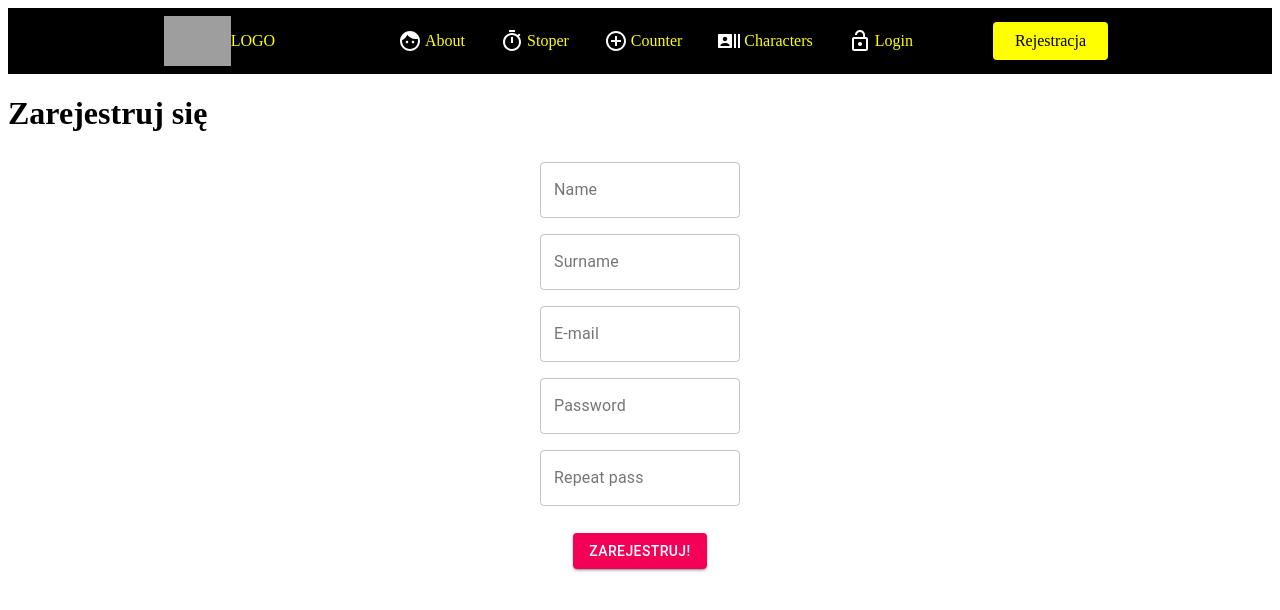
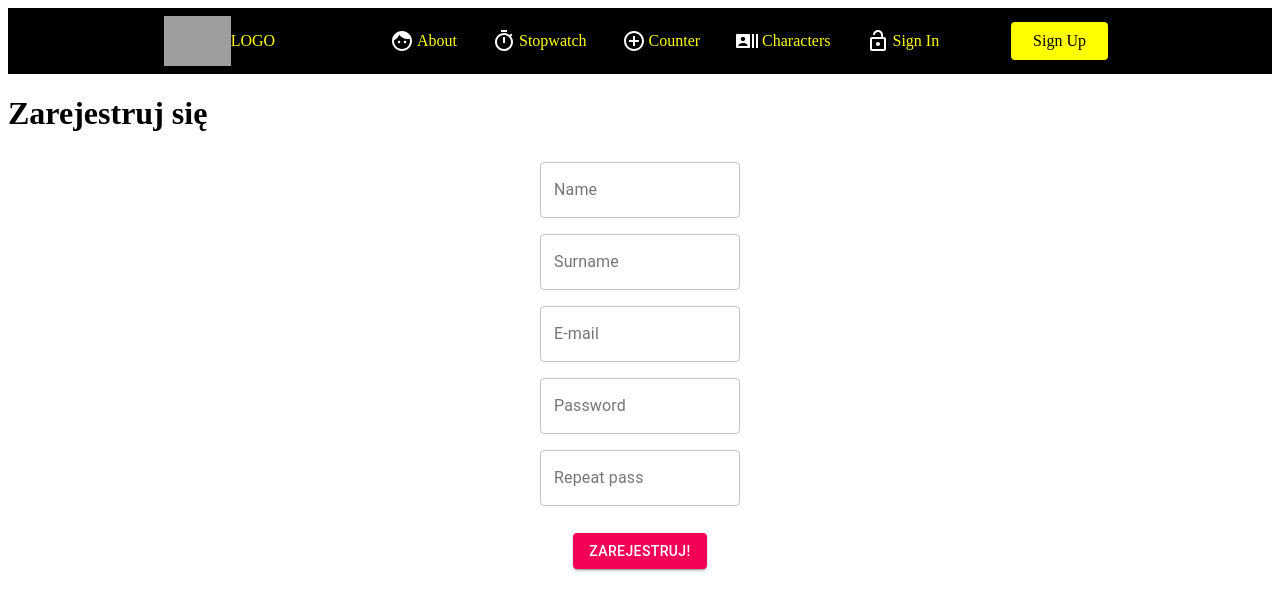
Before and after one commit to kwieco/homework, a React (Create React App) app in the folder react-app/new_app/firstproject/: page /signin in a window 1280 px wide. Shown: the top 610 px of the page. Built offline with nearby package versions, Linux system fonts and the light colour scheme; grey boxes are pictures that could not be loaded.

Commit message:
eng_menu

```diff
--- a/react-app/new_app/firstproject/src/components/Navbar/index.js
+++ b/react-app/new_app/firstproject/src/components/Navbar/index.js
@@ -11,7 +11,7 @@ import LockOpenIcon from '@material-ui/icons/LockOpen';
 
 const NavBar = () => (
     <>
-        <Nav>
+        <Nav style={{position: 'sticky', display: 'fixed'}}>
             <NavLink to='/'>
                 <img src={logo} height='50' alt='logo'/>LOGO
             </NavLink>
@@ -22,7 +22,7 @@ const NavBar = () => (
                 </NavLink>
 
                 <NavLink to="/stoper">
-                    <TimerIcon  style={{ color: 'white', padding: 3,}}/> Stoper
+                    <TimerIcon  style={{ color: 'white', padding: 3,}}/> Stopwatch
                 </NavLink>
 
                 <NavLink to="/counter">
@@ -34,13 +34,13 @@ const NavBar = () => (
                 </NavLink>
 
                 <NavLink to="/login">
-                    <LockOpenIcon  style={{ color: 'white', padding: 3,}}/> Login
+                    <LockOpenIcon  style={{ color: 'white', padding: 3,}}/> Sign In
                 </NavLink>
 
             </NavMenu>
 
             <NavBtn>
-                <NavBtnLink to='/signin'> Rejestracja</NavBtnLink>
+                <NavBtnLink to='/signin'> Sign Up</NavBtnLink>
             </NavBtn>
 
         </Nav>
```
